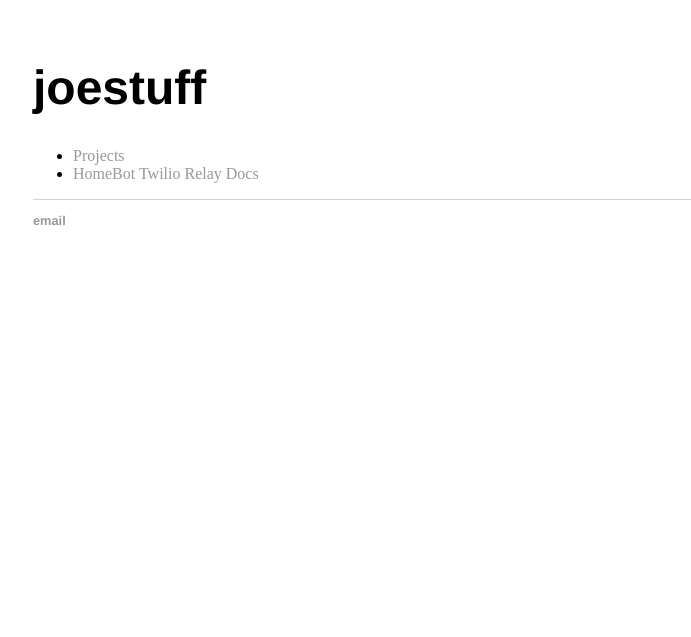
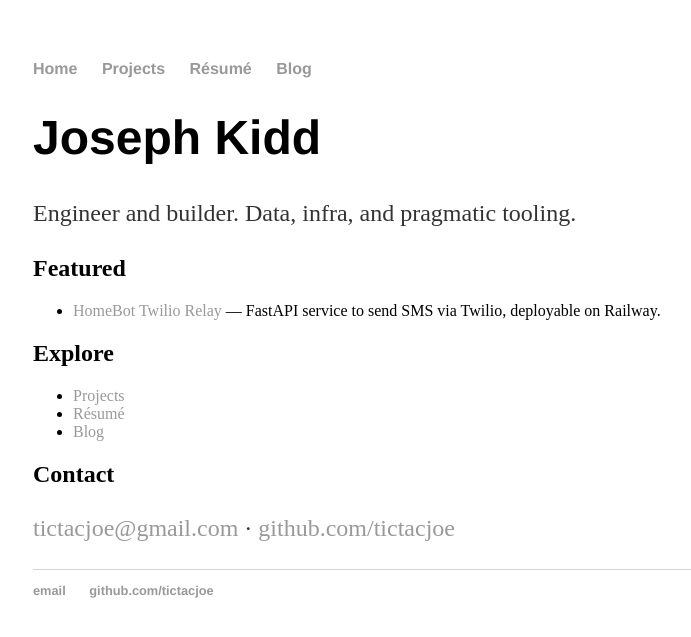
Before and after one commit to tictacjoe/tictacjoe.github.io, a Jekyll site: the page built from index.html, in a window 1280 px wide. Shown: the top 637 px of the page, without its empty margins (159-850 px from the left). Built offline with Jekyll 4.4.1, drawn with Linux system fonts in a browser that asks for light colours.

Commit message:
site: new Jekyll-based homepage + fix nav + GA in layout

```diff
--- a/_layouts/default.html
+++ b/_layouts/default.html
@@ -9,8 +17,8 @@
             <nav>
                     <ul>
                             <li><a href="/">Home</a></li>
-		        	<li><a href="/projects">Projects</a></li>
-	        		<li><a href="/resume">Résumé</a></li>
+                            <li><a href="/projects.html">Projects</a></li>
+                            <li><a href="/resume.html">Résumé</a></li>
                             <li><a href="/blog">Blog</a></li>
                     </ul>
             </nav>
--- a/index.html
+++ b/index.html
@@ -1,34 +1,24 @@
-<!DOCTYPE html>
-<html>
-	<head>
-		<!-- Global site tag (gtag.js) - Google Analytics -->
-<script async src="https://www.googletagmanager.com/gtag/js?id=UA-135288989-1"></script>
-<script>
-  window.dataLayer = window.dataLayer || [];
-  function gtag(){dataLayer.push(arguments);}
-  gtag('js', new Date());
+---
+layout: default
+title: Joseph Kidd
+---
 
-  gtag('config', 'UA-135288989-1');
-</script>
+<div class="blurb">
+  <h1>Joseph Kidd</h1>
+  <p>Engineer and builder. Data, infra, and pragmatic tooling.</p>
 
-		<title>Joseph Kidd</title>
-		<!-- link to main stylesheet -->
-		<link rel="stylesheet" type="text/css" href="/css/main.css">
-	</head>
-	<body>
-		<div class="container">
-    		<div class="blurb">
-        		<h1>joestuff</h1>
-        		<ul>
-        			<li><a href="/projects.html">Projects</a></li>
-        			<li><a href="https://tictacjoe.github.io/homebot-twilio/">HomeBot Twilio Relay Docs</a></li>
-        		</ul>
-    		</div><!-- /.blurb -->
-		</div><!-- /.container -->
-		<footer>
-    		<ul>
-        		<li><a href="mailto:tictacjoe@gmail.com">email</a></li>
-        		<ul>
-		</footer>
-	</body>
-</html>
+  <h2>Featured</h2>
+  <ul>
+    <li><a href="https://tictacjoe.github.io/homebot-twilio/">HomeBot Twilio Relay</a> — FastAPI service to send SMS via Twilio, deployable on Railway.</li>
+  </ul>
+
+  <h2>Explore</h2>
+  <ul>
+    <li><a href="/projects.html">Projects</a></li>
+    <li><a href="/resume.html">Résumé</a></li>
+    <li><a href="/blog/">Blog</a></li>
+  </ul>
+
+  <h2>Contact</h2>
+  <p><a href="mailto:tictacjoe@gmail.com">tictacjoe@gmail.com</a> · <a href="https://github.com/tictacjoe">github.com/tictacjoe</a></p>
+</div>
```
Also changed, not shown: other parts of _layouts/default.html (+8 -0 lines). Lines whose indentation alone changed are shown as unchanged.
